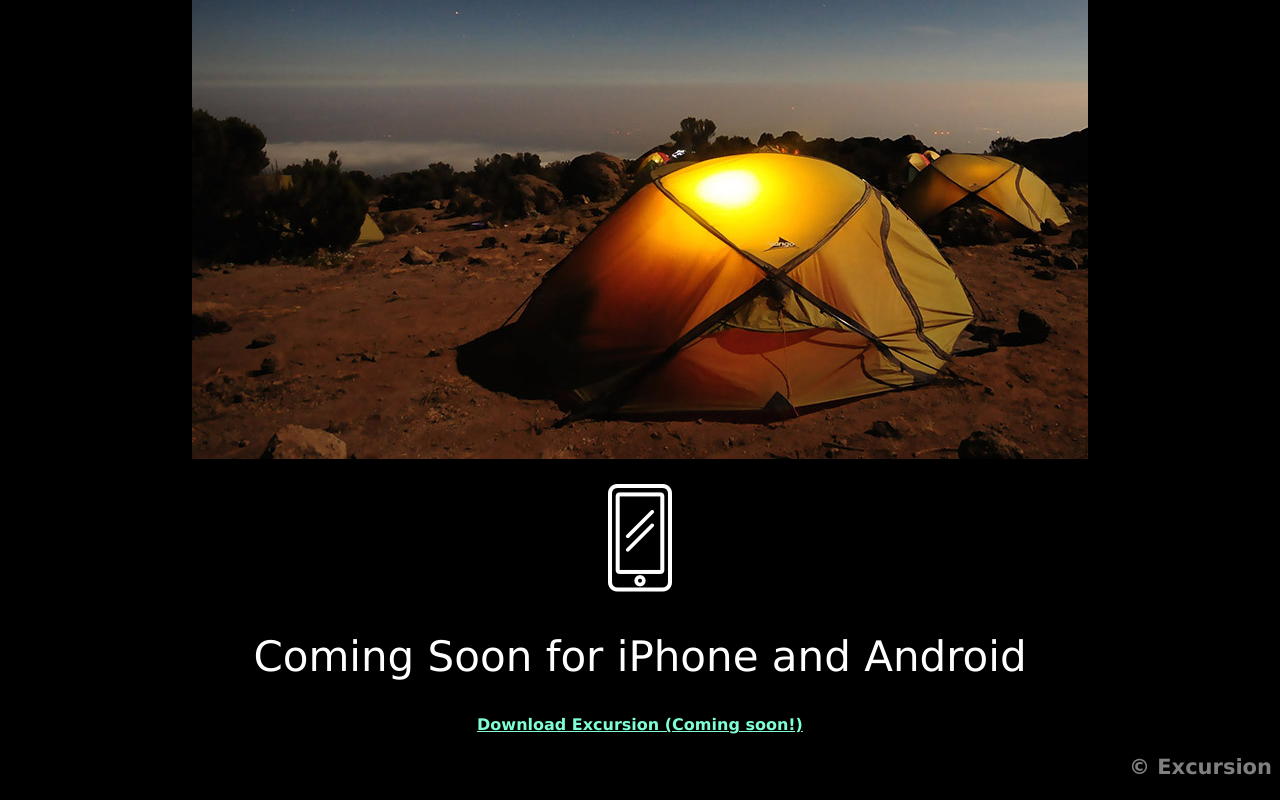
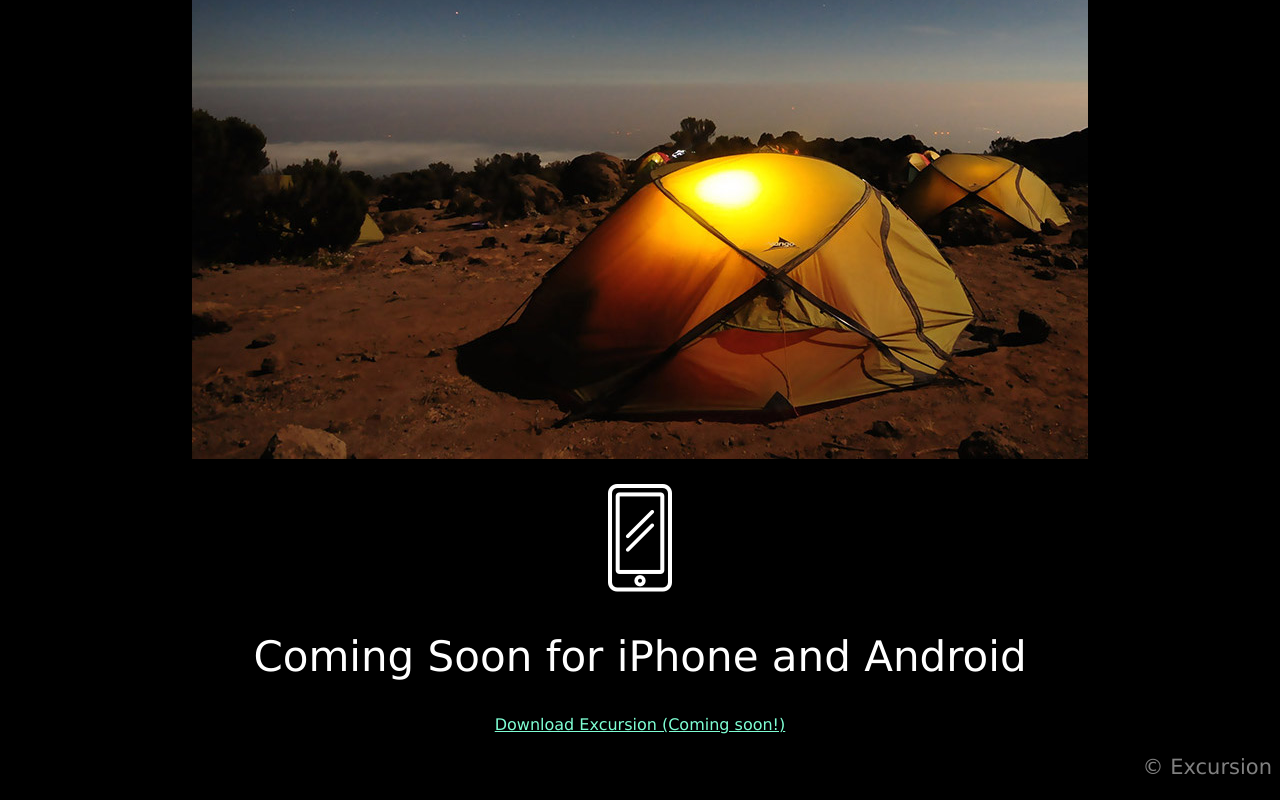
Before and after one commit to richbrant/excursion, a plain HTML site: page index.html in a window 1280 px wide. Shown: the part 610-1410 px from the top of the page. Drawn offline with Linux system fonts and the light colour scheme.

Commit message:
removed bold from text, finishing touches

```diff
--- a/index.html
+++ b/index.html
@@ -16,7 +16,6 @@
 <!--mobile pic & video-->
   <div>
     <p>
-      <b><b>
     <video autoplay muted loop src="./resources/videos/excursionvideo.mp4">
     </video>
     </p>
@@ -26,9 +25,7 @@
 <div>
   <h2>Your personal travel guide</h2>
   <p>Excursion remembers places you like, and recommends new points of interest around you.</P>
-  <b><b>
   <img src="./resources/images/camp.jpg" alt="camp site">
-  <b><b>
   <p><img src="./resources/images/phone.png" alt="phone"></p>
   <h2>Coming Soon for iPhone and Android</h2>
   <a href="C:\Users\Richard\Documents\WebProjects\excursion\index.html">Download Excursion (Coming soon!)</a>
```
